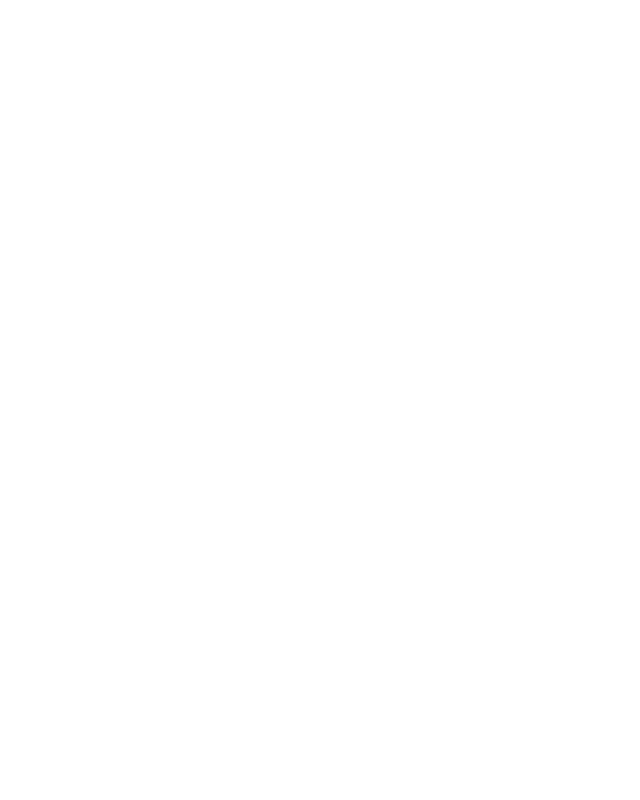
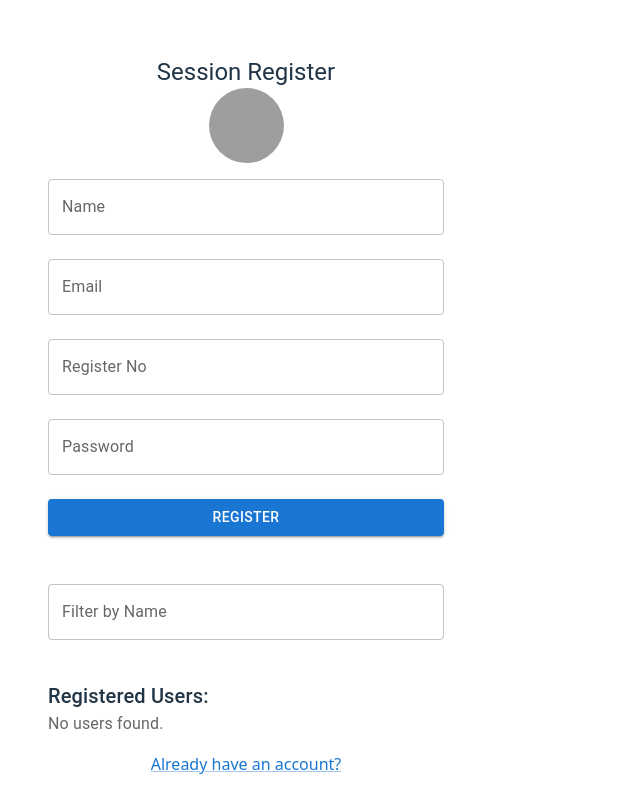
Before and after one commit to Akashp321/frontend, a React (Vite) app: page /sessionredux in a window 1280 px wide. Before the commit this address had no page. Shown: the whole page, without its empty margins (0-640 px from the left). Built offline with nearby package versions, Linux system fonts and the light colour scheme; grey boxes are pictures that could not be loaded.

Commit message:
Redux with handle API
Handle the API data using redux

```diff
--- a/src/App.jsx
+++ b/src/App.jsx
@@ -1,11 +1,15 @@
 import React from 'react';
 import { BrowserRouter as Router, Routes, Route } from 'react-router-dom';
-import {  Container } from '@mui/material';
+import { Provider } from 'react-redux';
+import { Container } from '@mui/material';
 import LoginForm from './components/LoginForm';
 import RegisterForm from './components/RegisterForm';
 import SessionStorage from './components/session/SessionStorage';
+import SessionStorageredux from './components/session/SessionStorageredux';
+import store from './redux/store';
 function App() {
   return (
+    <Provider store={store}>
       <Router>
         <Container maxWidth="md" sx={{ mt: 4 }}>
           <Routes>
@@ -13,9 +17,11 @@
             <Route path="/login" element={<LoginForm />} />
             <Route path="/register" element={<RegisterForm />} />
             <Route path="/session" element={<SessionStorage />} />
+            <Route path="/sessionredux" element={<SessionStorageredux />} />
           </Routes>
         </Container>
       </Router>
+    </Provider>
   );
 }
 
--- /dev/null
+++ b/src/components/session/SessionStorageredux.jsx
@@ -0,0 +1,91 @@
+
+import React, { useEffect } from 'react';
+import {Container,Box,TextField,Button,Typography,Avatar,Link,List,ListItem,ListItemText,} from '@mui/material';
+import { useDispatch, useSelector } from 'react-redux';
+import { loadUsersFromSession, updateUserd, registerUser, deleteUser, filterByName,} from '../../redux/userSlice';
+const SessionStorageredux=()=>{
+  const dispatch = useDispatch();
+  const { userd, filteredUsers, filterName } = useSelector((state) => state.user);
+  useEffect(()=>{
+    dispatch(loadUsersFromSession());
+  }, [dispatch]);
+  const handleChange=(e)=>{
+    dispatch(updateUserd({ [e.target.name]: e.target.value }));
+  };
+  const handleSubmit=(e)=>{
+    e.preventDefault();
+    dispatch(registerUser());
+    alert('User registered successfully!');
+  };
+  const handleDelete=(name)=>{
+    dispatch(deleteUser(name));
+    alert(`User "${name}" deleted.`);
+  };
+  const handleFilter=(e)=>{
+    dispatch(filterByName(e.target.value));
+  };
+  return (
+    <Container maxWidth="xs">
+      <Box mt={4}>
+        <Typography variant="h5" align="center">Session Register</Typography>
+        <form onSubmit={handleSubmit}>
+          <Avatar
+            src="https://cdn.vectorstock.com/i/1000v/51/05/male-profile-avatar-with-brown-hair-vector-12055105.jpg"
+            sx={{ width: 75, height: 75, margin: 'auto' }}/>
+          <TextField fullWidth margin="normal" label="Name" name="name" value={userd.name} onChange={handleChange}/>
+          <TextField fullWidth margin="normal" label="Email" name="email" value={userd.email} onChange={handleChange}/>
+          <TextField fullWidth margin="normal" label="Register No" name="registerNo" value={userd.registerNo} onChange={handleChange}/>
+          <TextField
+            fullWidth margin="normal" label="Password" type="password" name="password" value={userd.password} onChange={handleChange}/>
+          <Button fullWidth type="submit" variant="contained" sx={{ mt: 2 }}>
+            Register
+          </Button>
+        </form>
+        <Box mt={4}>
+          <TextField
+            fullWidth
+            margin="normal"
+            label="Filter by Name"
+            value={filterName}
+            onChange={handleFilter}
+          />
+        </Box>
+        <Box mt={4}>
+          <Typography variant="h6">Registered Users:</Typography>
+          {filteredUsers.length > 0 ? (
+            <List>
+              {filteredUsers.map((user, index) => (
+                <ListItem
+                  key={index}
+                  sx={{ border: '1px solid #ccc', borderRadius: 1, mb: 1 }}
+                  secondaryAction={
+                    <Button
+                      color="error"
+                      variant="contained"
+                      size="small"
+                      onClick={() => handleDelete(user.name)}
+                    >
+                      Delete
+                    </Button>
+                  }
+                >
+                  <ListItemText
+                    primary={user.name}
+                    secondary={`Email: ${user.email}, Reg No: ${user.registerNo}`}/>
+                </ListItem>
+              ))}
+            </List>
+          ) : (
+            <Typography color="text.secondary">No users found.</Typography>
+          )}
+        </Box>
+
+        <Box mt={2} textAlign="center">
+          <Link href="/">Already have an account?</Link>
+        </Box>
+      </Box>
+    </Container>
+  );
+};
+
+export default SessionStorageredux;
--- /dev/null
+++ b/src/redux/store.js
@@ -0,0 +1,10 @@
+import { configureStore } from '@reduxjs/toolkit';
+import userReducer from './userSlice';
+
+const store = configureStore({
+  reducer: {
+    user: userReducer,
+  },
+});
+
+export default store;
--- /dev/null
+++ b/src/redux/userSlice.js
@@ -0,0 +1,45 @@
+import { createSlice } from '@reduxjs/toolkit';
+
+const initialState = {
+  allUsers: [],
+  filteredUsers: [],
+  userd: {_id: '',email: '',password: '',name: '',registerNo: '',}, filterName: '',};
+const userSlice = createSlice({
+  name: 'user',
+  initialState,
+  reducers: {
+    loadUsersFromSession:(state)=>{
+      const storedData=JSON.parse(sessionStorage.getItem('Usersession')) || [];
+      state.allUsers=storedData;
+      state.filteredUsers=storedData;
+    },
+    updateUserd:(state, action)=>{state.userd = {...state.userd,...action.payload,};
+    },
+    registerUser: (state)=>{
+      const newData=[...state.allUsers, state.userd];
+      sessionStorage.setItem('Usersession', JSON.stringify(newData));
+      state.allUsers=newData;
+      state.filteredUsers=newData;
+      state.userd={_id: '',email: '',password: '',name: '',registerNo: '',};
+    },
+    deleteUser:(state,action)=>{
+      const updated=state.allUsers.filter((user)=>user.name !==action.payload);
+      sessionStorage.setItem('Usersession',JSON.stringify(updated));
+      state.allUsers=updated;
+      state.filteredUsers=updated;
+    },
+    filterByName:(state,action) => {
+      const value=action.payload;
+      state.filterName=value;
+      if (!value.trim()){
+        state.filteredUsers=state.allUsers;
+      } else {
+        state.filteredUsers=state.allUsers.filter((user) =>
+          user.name.toLowerCase().includes(value.toLowerCase())
+        );
+      }
+    },
+  },
+});
+export const {loadUsersFromSession,updateUserd,registerUser,deleteUser,filterByName,}=userSlice.actions;
+export default userSlice.reducer;
```
